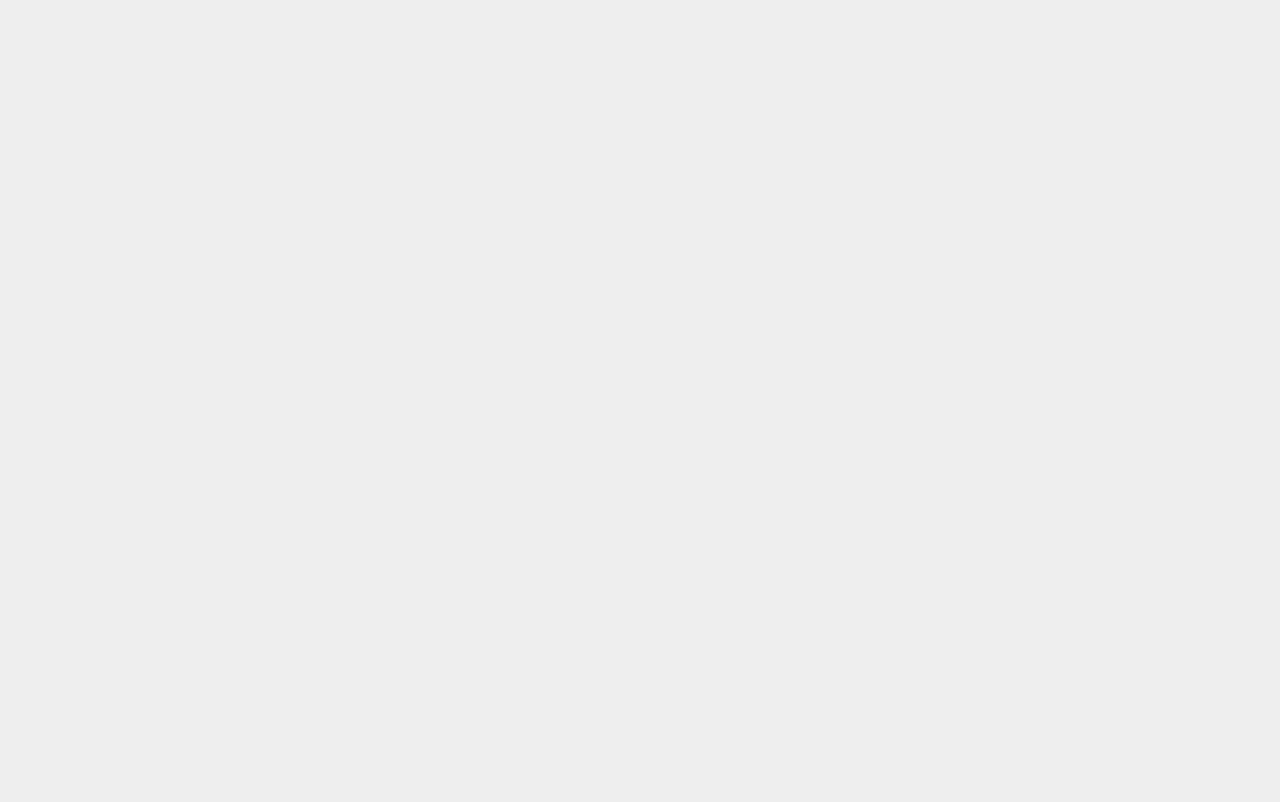
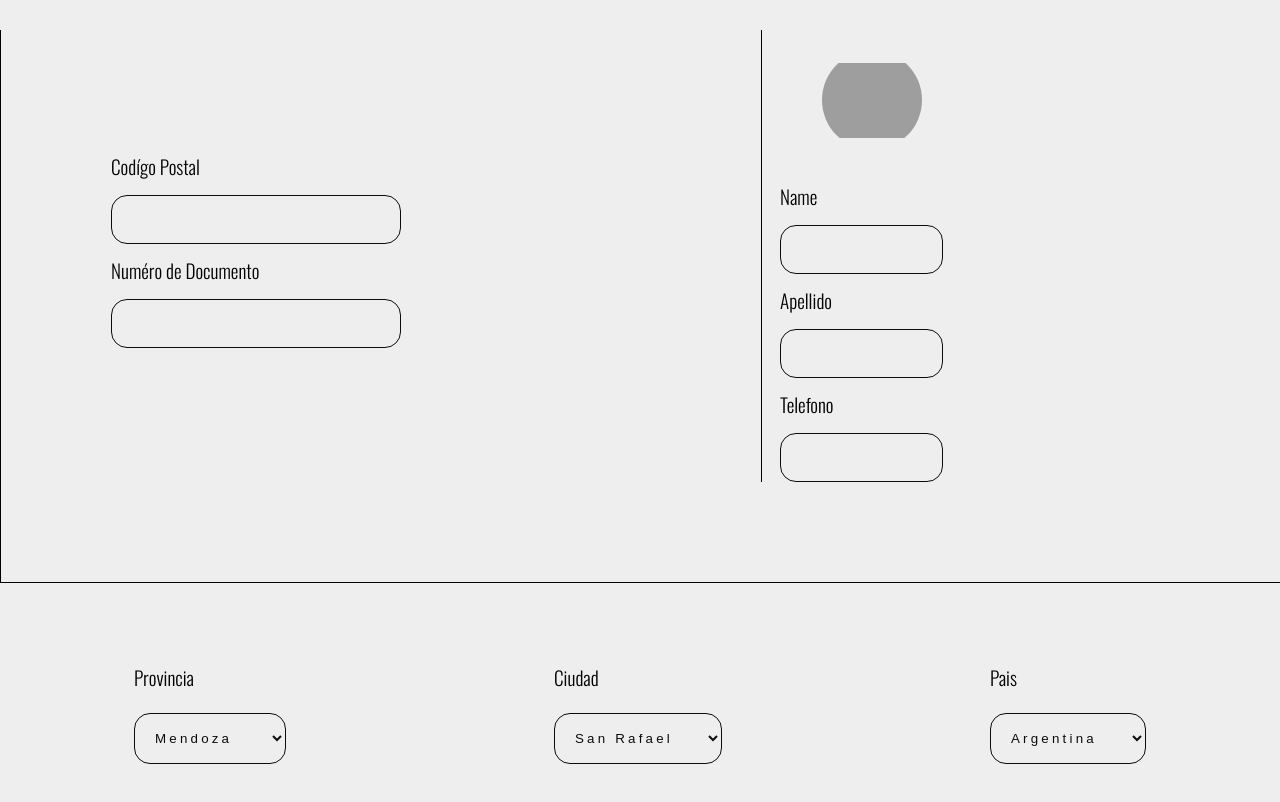
Before and after one commit to Quorum-Identity/quorum-web, a React (Create React App) app: page /configuration in a window 1280 px wide. Before the commit this address had no page. Shown: the top 802 px of the page. Built offline with nearby package versions, Linux system fonts and the light colour scheme; grey boxes are pictures that could not be loaded.

Commit message:
user-configuration

```diff
--- a/src/App.tsx
+++ b/src/App.tsx
@@ -19,6 +19,7 @@ import { GetUserData } from "./hooks/api/api.user";
 import HomeHub from "./routes/hub/home";
 import VotationsHub from "./routes/hub/ votations";
 import PricingHub from "./routes/hub/pricing";
+import ConfigurationsUser from "./routes/hub/Configuration/userconfig";
 const App = () =>  {
   const dispatch = useAppDispatch();
   const [isLoading, setLoading] = useState<boolean>(false);
@@ -50,6 +51,11 @@ const App = () =>  {
 
               <Route path="/pricing" element={<PricingHub/>}/>
 
+              //Configuration
+
+              <Route  path="/configuration" element= {<ConfigurationsUser/>}/>
+
+
             </Routes>
         </Router>
         : <></>}
--- a/src/routes/hub/ votations/index.tsx
+++ b/src/routes/hub/ votations/index.tsx
@@ -5,7 +5,9 @@ import { useAppSelector } from "../../../hooks/store/store";
 import { useEffect } from "react";
 import IonIcon from "@reacticons/ionicons";
 import GetDemo from "../../resources/getdemo";
-import UserNavbar from "../components/panelnombreuser";
+import UserNavbar from "../components/UserNavbar/panelnombreuser";
+
+
 
 const VotationsHub = () => {
     const {user} = useAppSelector(getStore);
@@ -22,6 +24,7 @@ const VotationsHub = () => {
 
         <div className="hub-container w100" >
             <UserNavbar/>
+
             <div style={{flexBasis: '100%', padding: '2rem'}}>
                 <div className="displayFlex between w100">
                     <h1 style={{fontSize: '3rem', marginTop: 'auto'}}>Your votations</h1>
--- /dev/null
+++ b/src/routes/hub/Configuration/styles.css
@@ -0,0 +1,108 @@
+.layout-container{
+    width: 100%;
+    /* height: 100vh; */
+    font-family: 'Oswald', sans-serif;
+}
+
+/*FORMULARIO*/
+
+.formulario{
+    width: 100%;
+    display: flex;
+    flex-direction: row;
+    border: 1px solid black;
+    margin-top: 30px;
+    border-top: none;
+}
+
+.formulario-date {
+    margin-left: 100px;
+    margin-top: 100px;
+    padding: 10px;
+    width: 100%;
+    display: flex;
+    flex-direction: column;
+    flex-basis: calc(100% / 2);
+
+}
+
+.formulario-date label {
+    padding-bottom: 14px;
+    padding-top: 12px;
+    font-size: 1.2rem
+
+}
+
+.formulario-date input {
+    width: 40%;
+    background-color: transparent !important;
+
+}
+
+/*Formulario perfil */
+
+
+.formulario-perfil{
+    display: flex;
+    flex-direction: column;
+    justify-content: space-between;
+    border-left: 1px solid black;
+    flex-basis: calc(70% / 2);
+    margin-bottom: 100px;
+}
+
+.formulario-perfil input {
+    width: 30%;
+}
+
+.formulario-perfil label {
+    padding-bottom: 14px;
+    padding-top: 12px;
+    font-size: 1.2rem
+}
+
+.giro-image{
+    width: 100px;
+    height: 100px;
+    border-radius: 100%;
+    margin: 20px 60px;
+    overflow: hidden;
+    display: flex;
+    align-items: center;
+}
+
+.giro-image img {
+    width: 100%;
+}
+
+.formulario-perfil div:nth-child(2){
+    display: flex;
+    flex-direction: column;
+    justify-content: space-between;
+    margin-left: 18px;
+}
+
+.formulario-location{
+    display: flex;
+    justify-content: space-between;
+    height: 240px;
+    width: 100%;
+    align-items: center;
+
+}
+
+.formulario-location section {
+    margin-left: auto;
+    margin-right: auto;
+}
+
+.formulario-location p {
+  align-self: center;
+  font-size: 1.2rem;
+  line-height: 2rem;
+}
+
+.formulario-location select {
+    width: 100%;
+
+}
--- /dev/null
+++ b/src/routes/hub/Configuration/userconfig.tsx
@@ -0,0 +1,102 @@
+import UserNavbar from "../components/UserNavbar/panelnombreuser"
+import NavbarHub from "../components/navbar"
+import './styles.css'
+
+
+const ConfigurationsUser = () => {
+  return (
+    <>
+
+               <div className="displayFlex">
+
+               <div className="layout-container">
+
+                    <section className="formulario">
+
+                    <div className="formulario-date">
+
+                            <label htmlFor="">Codígo Postal</label>
+                            <input type="number" name="" id="" />
+
+                            <label htmlFor="">Numéro de Documento</label>
+                            <input type="number" name="" id="" />
+
+
+
+                    </div>
+
+                            <div className="formulario-perfil">
+                                <div className="giro-image">
+                                    <img src="https://plus.unsplash.com/premium_photo-1692441594005-de92a73cc0ba?ixlib=rb-4.0.3&ixid=M3wxMjA3fDB8MHxwaG90by1wYWdlfHx8fGVufDB8fHx8fA%3D%3D&auto=format&fit=crop&w=1974&q=80" alt="" />
+                                </div>
+
+                                <div>
+                                    <label htmlFor="">Name</label>
+                                <input type="text" name="" id="" />
+
+                                <label htmlFor="">Apellido</label>
+                                <input type="text" name="" id="" />
+
+
+                                <label htmlFor="">Telefono</label>
+                                <input type="tel" name="" id="" />
+
+                                </div>
+                            </div>
+
+
+                    </section>
+
+
+                     <div className="formulario-location">
+
+
+                                <section>
+
+                                <p>Provincia</p>
+                                <select name="" id="">
+                                    <option value="">Mendoza</option>
+                                    <option value="">San Luis</option>
+                                    <option value="">San Juan</option>
+                                </select>
+
+                                </section>
+
+                                <section>
+
+                                <p >Ciudad</p>
+                                <select name="" id="">
+                                    <option value="">San Rafael</option>
+                                    <option value="">Mendoza</option>
+                                </select>
+
+                                </section>
+
+
+                                <section>
+
+                                <p>Pais</p>
+                                <select name="" id="">
+                                    <option value="">Argentina</option>
+                                    <option value="">Brazil</option>
+                                    <option value="">Colombia</option>
+                                </select>
+
+                                </section>
+
+                                <div>
+                                </div>
+                                </div>
+
+
+
+               </div>
+
+               </div>
+
+
+    </>
+  )
+}
+
+export default ConfigurationsUser
--- a/src/routes/hub/components/panelnombreuser.tsx
+++ b/src/routes/hub/components/UserNavbar/panelnombreuser.tsx
@@ -1,18 +1,17 @@
-import React from 'react'
 import IonIcon from "@reacticons/ionicons";
+import './styles.css'
+
 const UserNavbar = () => {
   return (
     <div className='container-cont displayFlex between'>
       <div>
-        <IonIcon name="help-outline" className='iconss noti-orange' title='Whath is Pricing?'></IonIcon>
+        <IonIcon name="help-outline" className='notification noti-orange' title='Whath is Pricing?'></IonIcon>
       </div>
         <section className='hijo-container'>
           <p>Ferra Alexandra</p>
-            <div className='cicle'>
+            <div className='circule-image'>
                 <img src="https://images.unsplash.com/photo-1692035053253-c40149437b5f?ixlib=rb-4.0.3&ixid=M3wxMjA3fDB8MHxwaG90by1wYWdlfHx8fGVufDB8fHx8fA%3D%3D&auto=format&fit=crop&w=1974&q=80" alt="" />
             </div>
-
-
         </section>
     </div>
   )
--- /dev/null
+++ b/src/routes/hub/components/UserNavbar/styles.css
@@ -0,0 +1,57 @@
+/*PANEL NAVBAR*/
+
+.container-cont{
+    background-color: #f4f4f4;
+    height: 90px;
+    width: 100%;
+
+}
+
+.container-cont section  {
+    display: flex;
+    width: 100%;
+    justify-content: flex-end;
+    align-items: center;
+    flex-wrap: wrap;
+    gap: 10px;
+    margin-right: 30px;
+
+}
+
+.circule-image{
+    width: 60px;
+    height: 60px;
+    border-radius: 50%;
+    overflow: hidden;
+    display: flex;
+    justify-content: center;
+    position: relative;
+    align-items: center;
+    margin-left: 5px;
+}
+
+.notification {
+    font-size: 25px;
+    cursor: pointer;
+    margin: 1rem;
+
+}
+
+.circule-image img {
+    max-width: 100%;
+    background-repeat: no-repeat;
+    position: absolute;
+    margin: 0px auto;
+}
+
+.noti-orange:hover{
+    color: rgb(102, 34, 106);
+    transition: all 10ms linear ;
+}
+
+
+ /* @media (max-width : 1316px) {
+    .container-cont {
+        width: 100%;
+    }
+}  */
--- a/src/routes/hub/components/navbar.tsx
+++ b/src/routes/hub/components/navbar.tsx
@@ -27,7 +27,7 @@ const NavbarHub = () => {
       >
          <img width='100%' height='100%' src={Logo}/>
          <MenuItem style={{zIndex: 1}} component={<Link to="/votations" />}>  <IonIcon name="ellipsis-vertical-outline" style={{marginRight: '.5rem' ,color: 'black'}}/><span style={{color: 'black'}}>Votations</span></MenuItem>
-         <MenuItem component={<Link to="/e-commerce" />}> <IonIcon name="person-outline" style={{marginRight: '.5rem' ,color: 'black'}}/><span style={{color: 'black'}}>Configuration</span></MenuItem>
+         <MenuItem component={<Link to="/configuration"/>}> <IonIcon name="person-outline" style={{marginRight: '.5rem' ,color: 'black'}}/><span style={{color: 'black'}}>Configuration</span></MenuItem>
          <MenuItem component={<Link to="/e-commerce" />}><IonIcon name="log-out-outline" style={{marginRight: '.5rem' ,color: 'brown'}}/><span style={{color: 'brown'}}>Log Out</span></MenuItem>
 
       </Menu>
--- a/src/routes/hub/home/index.tsx
+++ b/src/routes/hub/home/index.tsx
@@ -3,7 +3,7 @@ import NavbarHub from "../components/navbar"
 import { getStore } from "../../../hooks/store/user.slice";
 import { useAppSelector } from "../../../hooks/store/store";
 import { useEffect } from "react";
-import UserNavbar from "../components/panelnombreuser";
+import UserNavbar from "../components/UserNavbar/panelnombreuser";
 
 const HomeHub = () => {
     const {user} = useAppSelector(getStore);
--- a/src/routes/hub/pricing/index.tsx
+++ b/src/routes/hub/pricing/index.tsx
@@ -5,7 +5,7 @@ import { useEffect } from "react";
 import Icons from '@reacticons/ionicons'
 import Navbar from "../../../components/navbar";
 import FooterApp from "../../../components/footer/footer";
-import UserNavbar from "../components/panelnombreuser";
+
 
 
 const PricingHub = () => {
@@ -20,7 +20,7 @@ const PricingHub = () => {
     return (
     <div className="">
         <Navbar/>
-        {/* <UserNavbar/> */}
+
         <div >
             <img width='100%' src="https://cdn.discordapp.com/attachments/1128670410058252369/1128822422674624633/Politicos.png"/>
           </div>
--- a/src/routes/hub/pricing/styles.css
+++ b/src/routes/hub/pricing/styles.css
@@ -153,56 +153,3 @@
 
      font-size: 25px;
 }
-
-
-/*PANEL NAVBAR*/
-
-.container-cont{
-    background-color: #f4f4f4;
-    height: 90px;
-    width: 100%;
-
-}
-
-.container-cont section  {
-    display: flex;
-    width: 20%;
-    justify-content: space-evenly;
-    align-items: center;
-    flex-wrap: wrap;
-    gap: 5px;
-
-}
-
-.cicle{
-    width: 50px;
-    height: 50px;
-    border-radius: 50%;
-    overflow: hidden;
-    text-align: center;
-    display: flex;
-    justify-content: center;
-    position: relative;
-
-}
-
-.iconss {
-    font-size: 25px;
-    cursor: pointer;
-    margin: 1rem;
-
-}
-
-.cicle img {
-    align-self: flex-start;
-    width: 100%;
-    height: auto;
-    background-repeat: no-repeat;
-    position: absolute;
-
-}
-
-.noti-orange:hover{
-    color: rgb(102, 34, 106);
-    transition: all 10ms linear ;
-}
```
